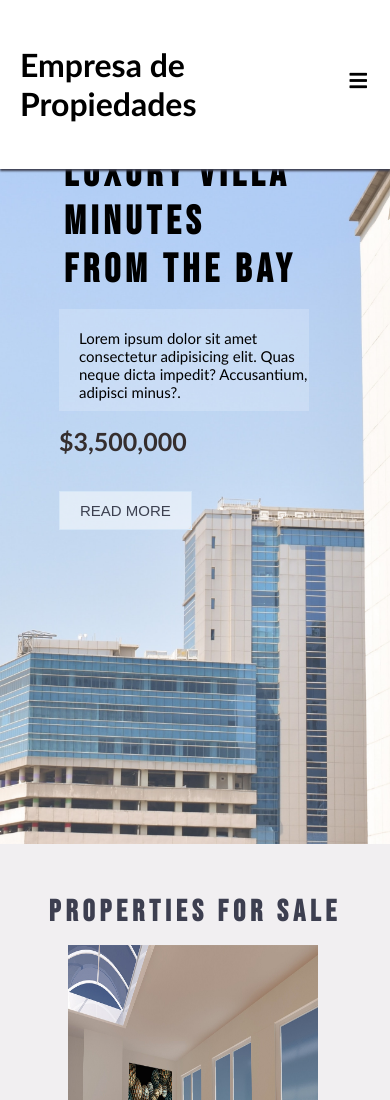
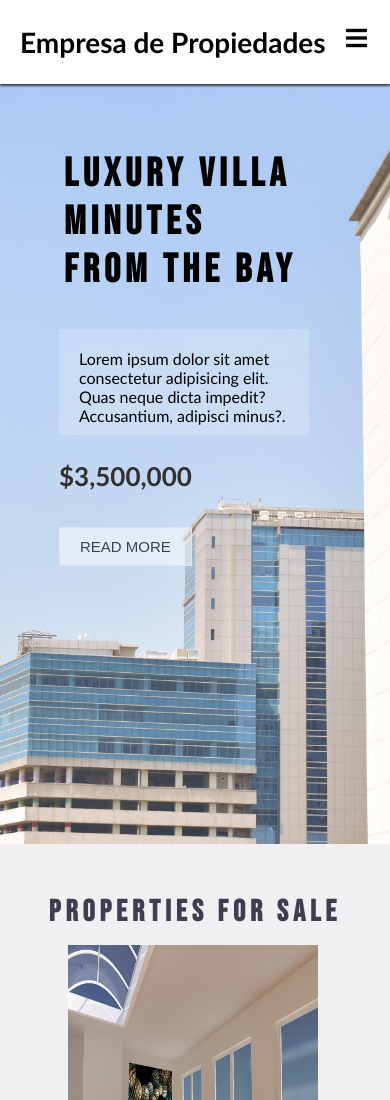
Before and after one commit to Aldair31/PractWeb, a plain HTML site: page index.html in a window 390 px wide. Shown: the top 1100 px of the page. Drawn offline with Linux system fonts and the light colour scheme.

Commit message:
Ajustes en header

```diff
--- a/css/estilos.css
+++ b/css/estilos.css
@@ -27,6 +27,7 @@ header nav{
     align-items: center;
     justify-content: space-between;
     font-family: 'Bebas Neue';
+    font-size: 20px;
     letter-spacing: 3px;
 }
 .txt_inicio{
@@ -51,7 +52,7 @@ header nav a:hover{
 }
 header nav .barras{
     cursor: pointer;
-    font-size: 20px;
+    font-size: 24px;
     display: none;
     position: relative;
 }
@@ -74,14 +75,15 @@ header nav .barras{
 .contenedor_inicio .imagen_inicio .texto_inicio{
     display:flex ;
     flex-direction: column;
+    gap: 10px;
     padding: 15px 0px 10px 0px;
 }
 .contenedor_inicio .imagen_inicio .texto_inicio h2{
-    font-size: 25px;
+    font-size: 26px;
     color: #000;
 }
 .contenedor_inicio .imagen_inicio .texto_inicio p{
-    font-size: 15px;
+    font-size: 16px;
     width: 30%;
     color: #000;
 }
@@ -322,11 +324,10 @@ header nav .barras{
 @media screen and (max-width: 900px) {
     header{
         padding: 20px;
-        height: 20vh;
         justify-content: space-between;
     }
     header h1{
-        width: 50%;
+        font-size: 28px;
     }
     header nav{
         margin-top: 15px;
@@ -355,12 +356,11 @@ header nav .barras{
         }
     }
     .menu_movil{
-        height: 50vh;
         background-color: mediumslateblue;
         width: 50%;
         opacity: 0.9;
         z-index: 2;
-        top: 70px;
+        top: 60px;
         max-width: 150px;
         margin-right: 20px;
         padding: 15px 20px;
@@ -379,7 +379,6 @@ header nav .barras{
     .menu_movil div a{
         text-decoration: none;
         color: #fff;
-
     }
     .menu_movil_abierto{
         animation: animacion_menu_movil_abierto 0.0001s forwards;
@@ -390,9 +389,8 @@ header nav .barras{
         letter-spacing: 5px;
     }
     .contenedor_inicio .imagen_inicio .texto_inicio{
-        margin-top: -180px;
+        margin-top: -160px;
         flex-direction: column-reverse;
-
     }
     .contenedor_inicio .imagen_inicio .texto_inicio h2{
         padding: 15px 0px 10px 20px;
```
